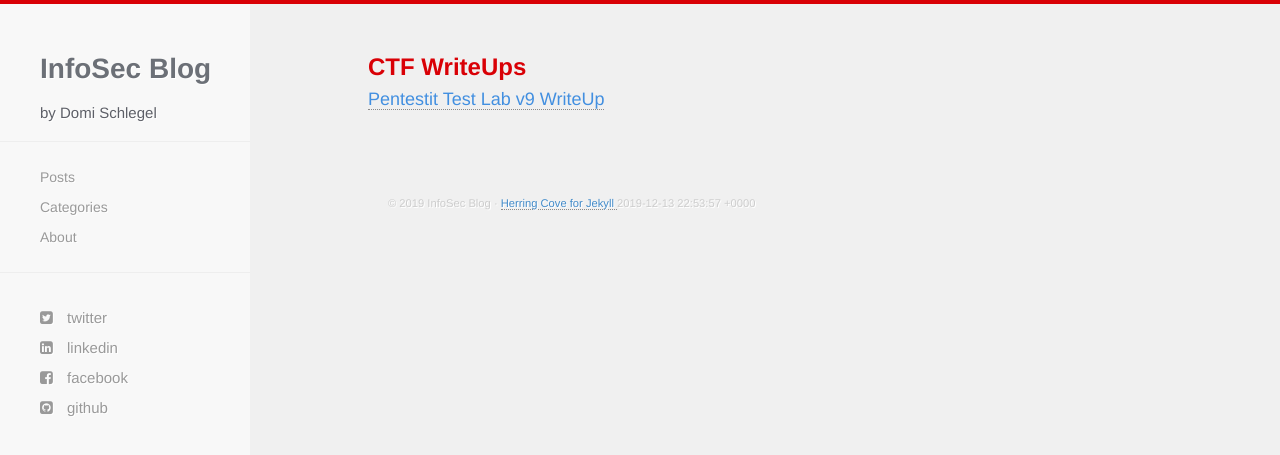
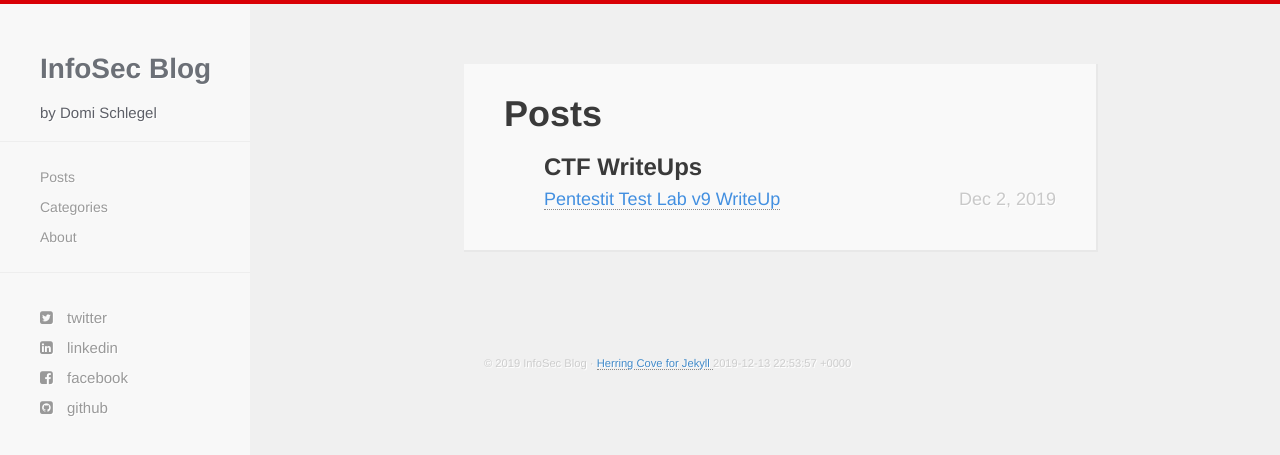
Before and after one commit to PhaNDoMs/PhaNDoMs.github.io, a Jekyll site: the page built from categories.html, in a window 1280 px wide. Shown: the top 455 px of the page. Built offline with Jekyll 4.4.1, drawn with Linux system fonts in a browser that asks for light colours; nearby versions of some CDN libraries.

Commit message:
Update categories.html

```diff
--- a/categories.html
+++ b/categories.html
@@ -3,21 +3,20 @@ permalink: /categories/
 title: Categories
 ---
 
-
-<div id="archives">
-{% for category in site.categories %}
-  <div class="archive-group">
-    {% capture category_name %}{{ category | first }}{% endcapture %}
-    <div id="#{{ category_name | slugize }}"></div>
-    <p></p>
-
-    <h3 class="category-head">{{ category_name }}</h3>
-    <a name="{{ category_name | slugize }}"></a>
-    {% for post in site.categories[category_name] %}
-    <article class="archive-item">
-      <h4><a href="{{ site.baseurl }}{{ post.url }}">{{post.title}}</a></h4>
-    </article>
-    {% endfor %}
-  </div>
-{% endfor %}
+<div class="container">
+  <div id="article">
+  <h1>Posts</h1>
+  <ul class="posts">
+	{% for category in site.categories %}
+		{% capture category_name %}{{ category | first }}{% endcapture %}
+		<h3> {{ category_name }} </h3>
+		{% for post in site.categories[category_name] %}
+	  		<li>
+			<span>
+			<h4><a href="{{ site.baseurl }}{{ post.url }}">{{ post.title }}</a><time class="pull-right post-list">{{ post.date | date_to_string | date: "%b %-d, %Y"  }}</h4></time>
+			</span>
+			</li>
+		{% endfor %}
+	{% endfor %}
+</ul>
 </div>
```
